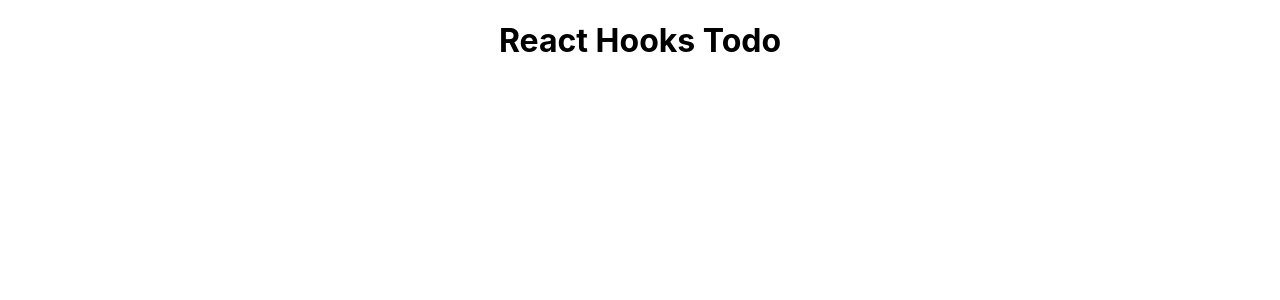
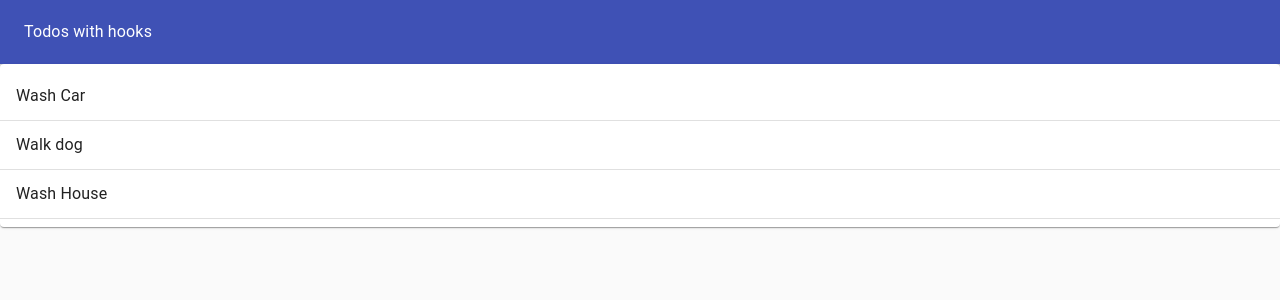
Before and after one commit to Cook1619/React-Hooks-Todo, a React (Create React App) app: page / in a window 1280 px wide. Shown: the top 300 px of the page. Built offline with nearby package versions, Linux system fonts and the light colour scheme.

Commit message:
Basic layout complete for todos

```diff
--- a/package.json
+++ b/package.json
@@ -3,6 +3,7 @@
   "version": "0.1.0",
   "private": true,
   "dependencies": {
+    "@material-ui/core": "^4.11.0",
     "@testing-library/jest-dom": "^4.2.4",
     "@testing-library/react": "^9.3.2",
     "@testing-library/user-event": "^7.1.2",
--- a/src/App.js
+++ b/src/App.js
@@ -1,13 +1,10 @@
 import React from "react";
-import logo from "./logo.svg";
+import TodoApp from "./TodoApp";
+
 import "./App.css";
 
 function App() {
-  return (
-    <div className="App">
-      <h1>React Hooks Todo</h1>
-    </div>
-  );
+  return <TodoApp />;
 }
 
 export default App;
--- /dev/null
+++ b/src/TodoApp.js
@@ -0,0 +1,36 @@
+import React, { useState } from "react";
+import Typography from "@material-ui/core/Typography";
+import Paper from "@material-ui/core/Paper";
+import Appbar from "@material-ui/core/Appbar";
+import Toolbar from "@material-ui/core/Toolbar";
+import Grid from "@material-ui/core/Grid";
+import TodoList from "./TodoList";
+
+const TodoApp = () => {
+  const intialTodos = [
+    { id: 1, task: "Wash Car", completed: true },
+    { id: 2, task: "Walk dog", completed: true },
+    { id: 3, task: "Wash House", completed: false },
+  ];
+  const [todos, setTodos] = useState(intialTodos);
+  return (
+    <Paper
+      style={{
+        padding: 0,
+        margin: 0,
+        height: "100vh",
+        backgroundColor: "#fafafa",
+      }}
+      elevation={0}
+    >
+      <Appbar color="primary" position="static" style={{ height: "64px" }}>
+        <Toolbar>
+          <Typography color="inherit">Todos with hooks</Typography>
+        </Toolbar>
+      </Appbar>
+      <TodoList todos={todos} />
+    </Paper>
+  );
+};
+
+export default TodoApp;
--- /dev/null
+++ b/src/TodoList.js
@@ -0,0 +1,23 @@
+import React from "react";
+import Paper from "@material-ui/core/Paper";
+import List from "@material-ui/core/List";
+import ListItem from "@material-ui/core/ListItem";
+import ListItemText from "@material-ui/core/ListItemText";
+import Divider from "@material-ui/core/Divider";
+
+export default function TodoList(props) {
+  return (
+    <Paper>
+      <List>
+        {props.todos.map((todo) => (
+          <>
+            <ListItem>
+              <ListItemText>{todo.task}</ListItemText>
+            </ListItem>
+            <Divider />
+          </>
+        ))}
+      </List>
+    </Paper>
+  );
+}
```
Also changed, not shown: 1 other file (tests, documents, lock files or other folders).
